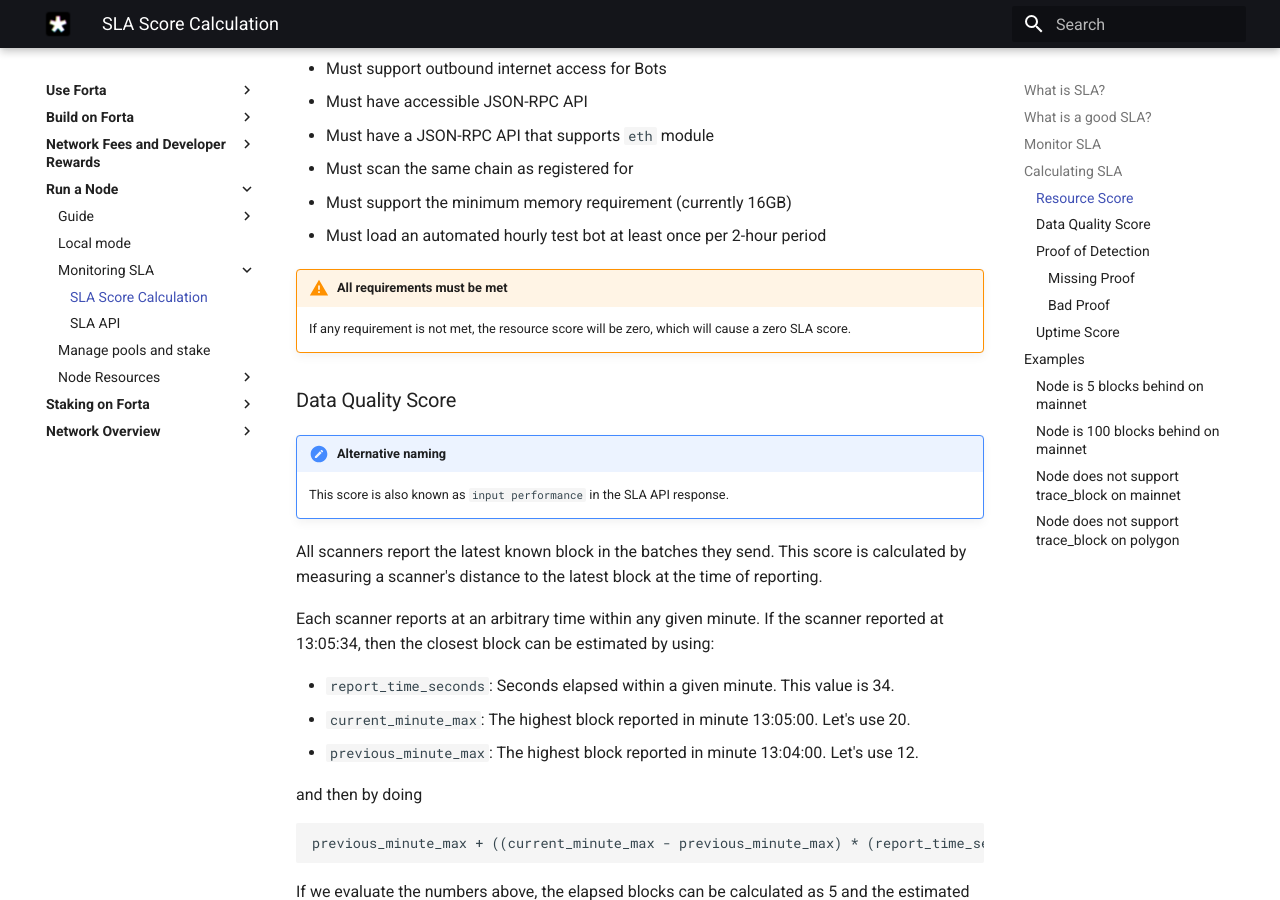
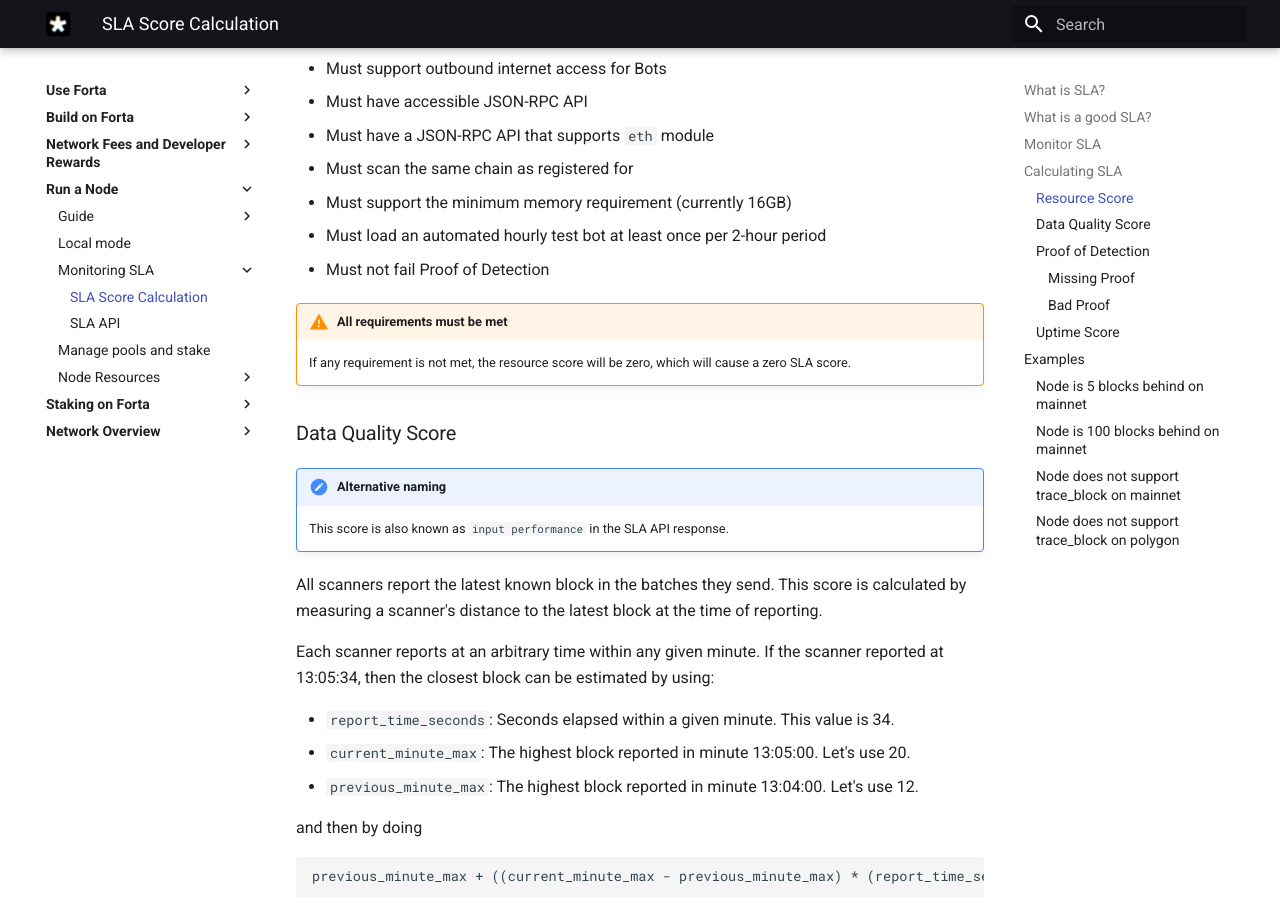
Before and after one commit to forta-network/docs, an MkDocs documentation site: the page built from docs/sla.md, in a window 1280 px wide and 900 px high, scrolled down 1277 px. Built offline with MkDocs 1.6.1 and Material for MkDocs 9.7.7, drawn with Linux system fonts in a browser that asks for light colours.

Commit message:
add PoD to the list of requirements

```diff
--- a/docs/sla.md
+++ b/docs/sla.md
@@ -49,6 +49,7 @@
 - Must scan the same chain as registered for
 - Must support the minimum memory requirement (currently 16GB)
 - Must load an automated hourly test bot at least once per 2-hour period
+- Must not fail Proof of Detection
 
 !!! warning "All requirements must be met"
     If any requirement is not met, the resource score will be zero, which will cause a zero SLA score.
```
